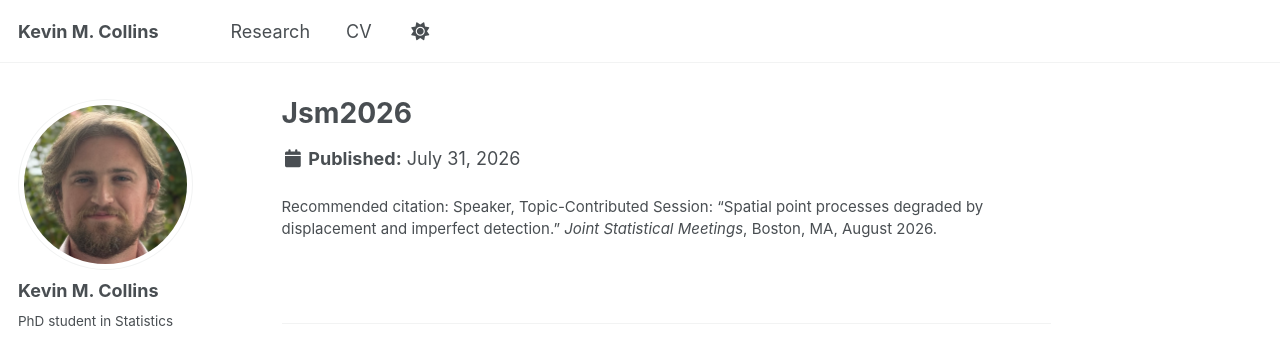
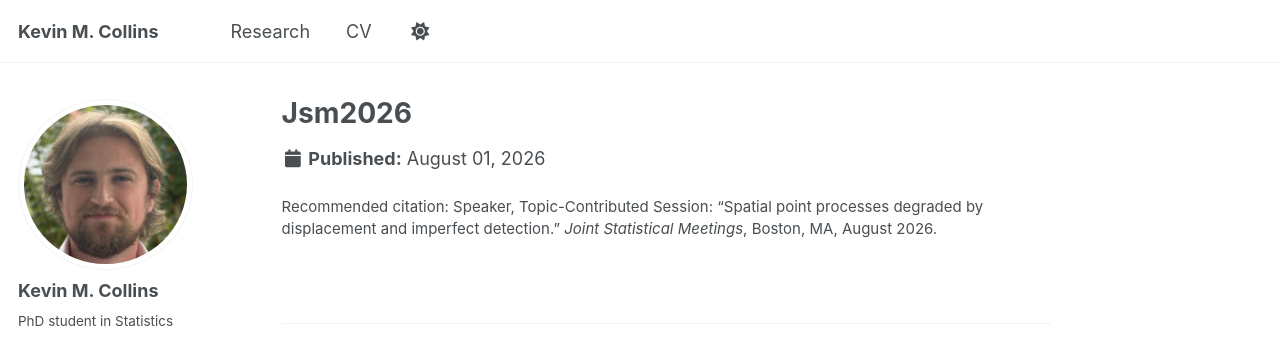
Before and after one commit to kecollins/kecollins.github.io, a Jekyll site: the page built from _publications/jsm2026.md, in a window 1280 px wide and 924 px high. Shown: the top 341 px of the window. Built offline with Jekyll 4.4.1, drawn with Linux system fonts in a browser that asks for light colours; some web fonts are replaced; a script that is not in the unit is left out.

Commit message:
Update jsm2026.md

```diff
--- a/_publications/jsm2026.md
+++ b/_publications/jsm2026.md
@@ -2,4 +2,5 @@
 collection: publications
 citation: 'Speaker, Topic-Contributed Session: “Spatial point processes degraded by displacement and imperfect detection.” <em>Joint Statistical Meetings</em>, Boston, MA, August 2026.'
 status: 'presentations'
+date: 2026-08-01
 ---
```
